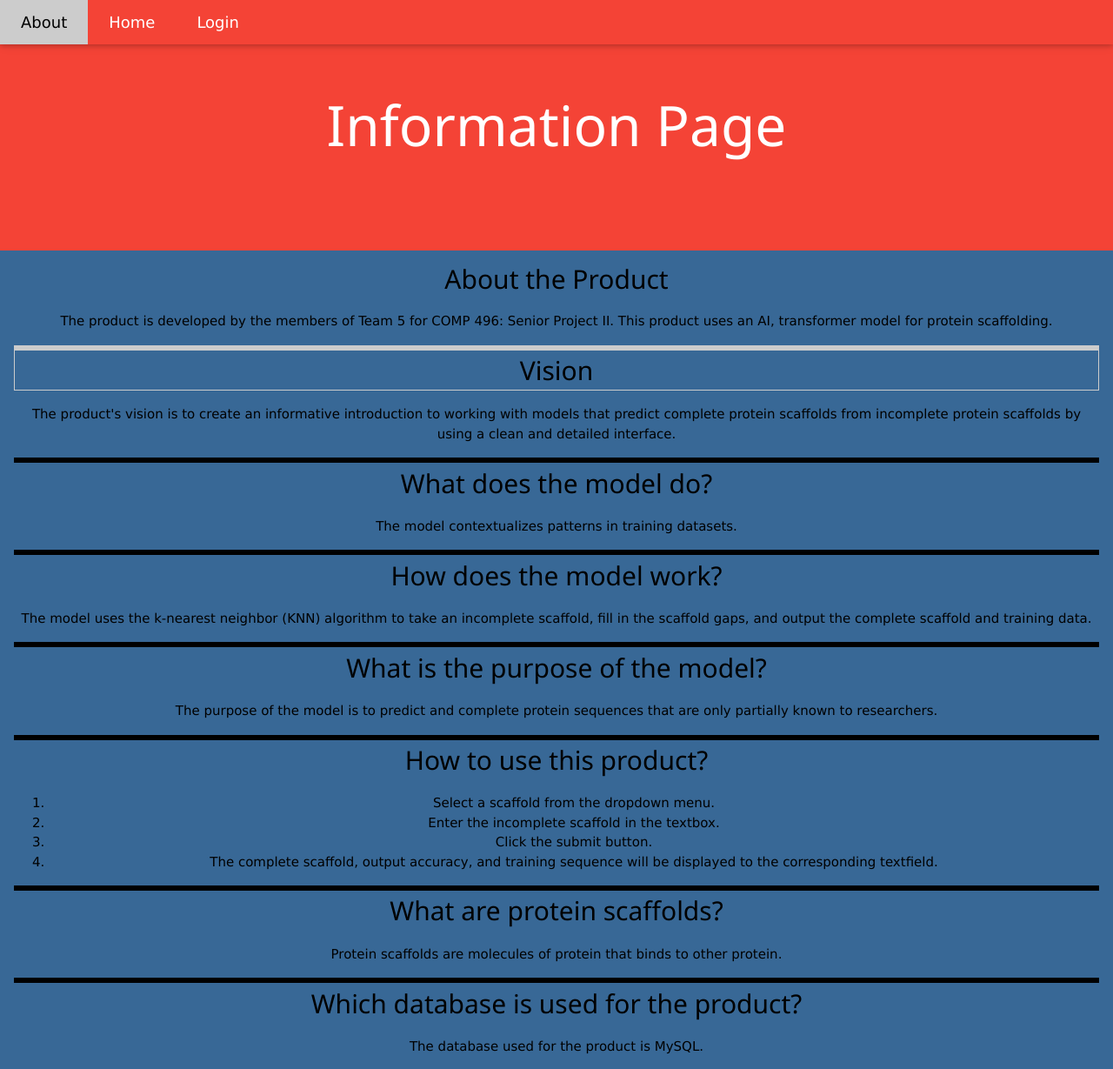
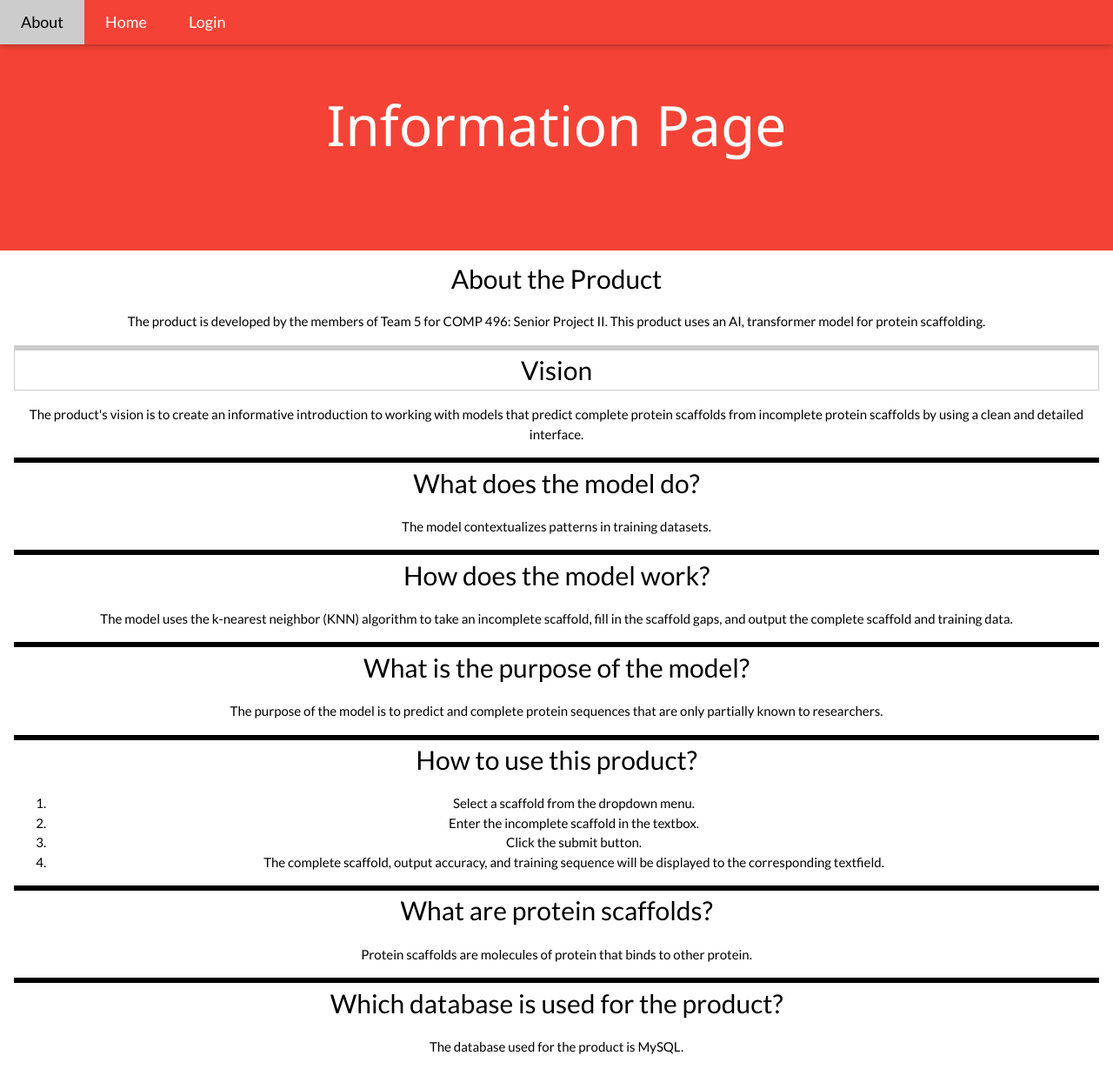
Before and after one commit to SyGitGud/ProteinSequencing, a Django app: page /infopage/ in a window 1280 px wide. Shown: the whole page at 87% size. Run offline with Django 5.2, Linux system fonts and the light colour scheme.

Commit message:
Changes to the README and the information page

```diff
--- a/sequence/templates/information_page.html
+++ b/sequence/templates/information_page.html
@@ -4,7 +4,6 @@
 	<head>
 		<meta charset="UTF-8">
 		<meta name="viewport" content="width=device-width, initial-scale=1.0">
-		<link href="../static/styles.css" type="text/css" rel="stylesheet">
 		<link rel="stylesheet" href="https://www.w3schools.com/w3css/4/w3.css">
 		<link rel="stylesheet" href="styles.css">
 		<link rel="stylesheet" href="https://fonts.googleapis.com/css?family=Lato">
@@ -12,7 +11,7 @@
 		<link rel="stylesheet" href="https://cdnjs.cloudflare.com/ajax/libs/font-awesome/4.7.0/css/font-awesome.min.css">
 		<title>Information Page</title>
 		<style>
-			body,h2,h3,h4,h5,h6 {font-family: "Lato", sans-serif, text-align: center;}
+			body,h2,h3,h4,h5,h6 {font-family: "Lato", sans-serif; text-align: center;}
 
 		</style>
 	</head>
@@ -22,15 +21,15 @@
 		<div class="w3-bar w3-red w3-card w3-left-align w3-large">
 		  <a class="w3-bar-item w3-button w3-hide-medium w3-hide-large w3-right w3-padding-large w3-hover-white w3-large w3-red" href="javascript:void(0);" onclick="myFunction()" title="Toggle Navigation Menu"><i class="fa fa-bars"></i></a>
 		  <a href="#" class="w3-bar-item w3-button w3-padding-large w3-white">About</a>
-		  <a href="{% url 'home' %}" class="w3-bar-item w3-button w3-hide-small w3-padding-large w3-hover-white" name = "home_button">Home</button>
+		  <a href="{% url 'home' %}" class="w3-bar-item w3-button w3-hide-small w3-padding-large w3-hover-white" name = "home_button">Home</a>
 		  <a href="{% url 'loginpage' %}" class="w3-bar-item w3-button w3-hide-small w3-padding-large w3-hover-white" name = "login_button">Login</a>
 
 		</div>
 
 		<!-- Navbar on small screens -->
 		<div id="navDemo" class="w3-bar-block w3-white w3-hide w3-hide-large w3-hide-medium w3-large">
-		  <a href="home.html" class="w3-bar-item w3-button w3-padding-large" name = "home_button">Home</a>
-		  <a href="loginpage.html" class="w3-bar-item w3-button w3-padding-large"name = "login_button">Login</a>
+		  <a href="{% url 'home' %}" class="w3-bar-item w3-button w3-padding-large" name = "home_button">Home</a>
+		  <a href="{% url 'home' %}" class="w3-bar-item w3-button w3-padding-large"name = "login_button">Login</a>
 		</div>
 	  </div>
 	</form>
```
Also changed, not shown: README.md.
